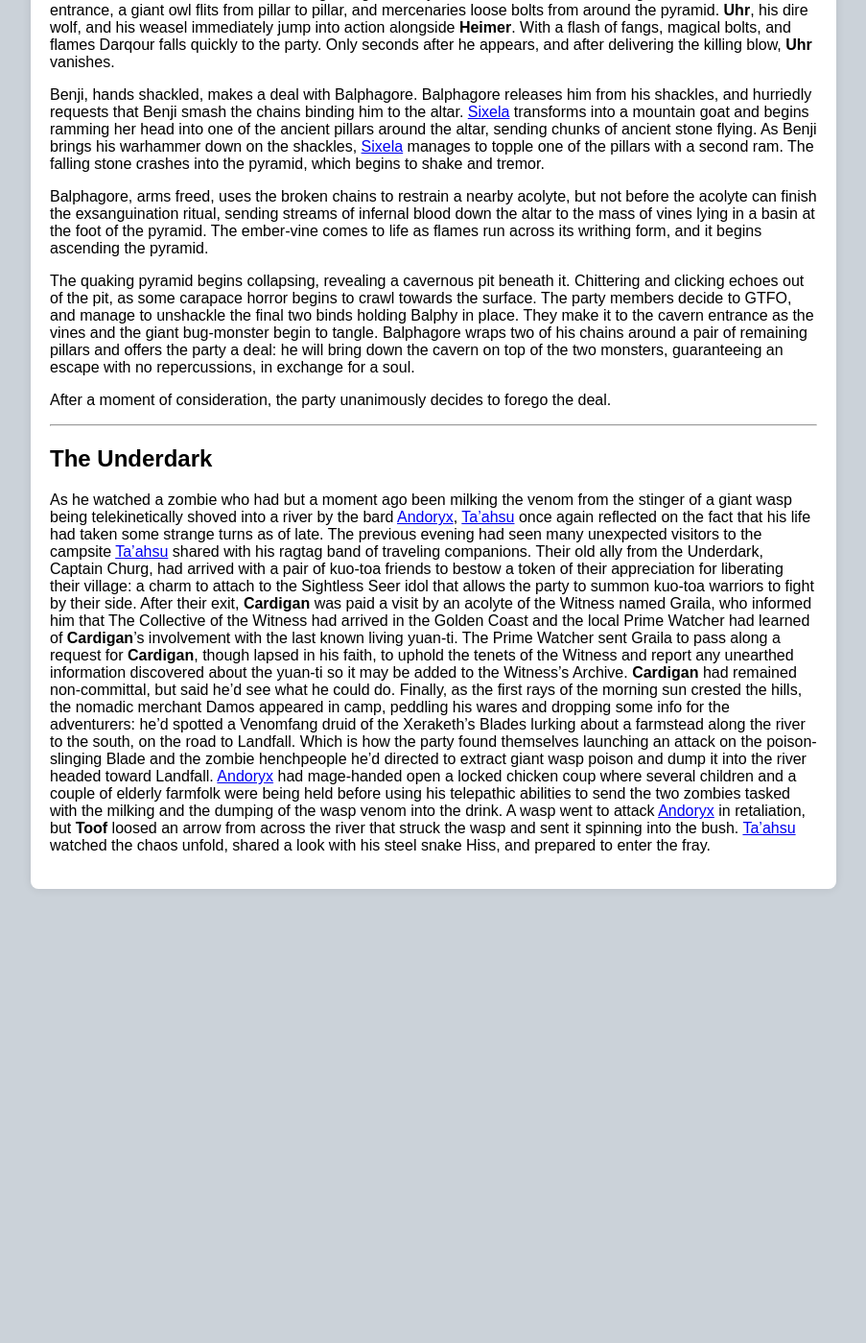
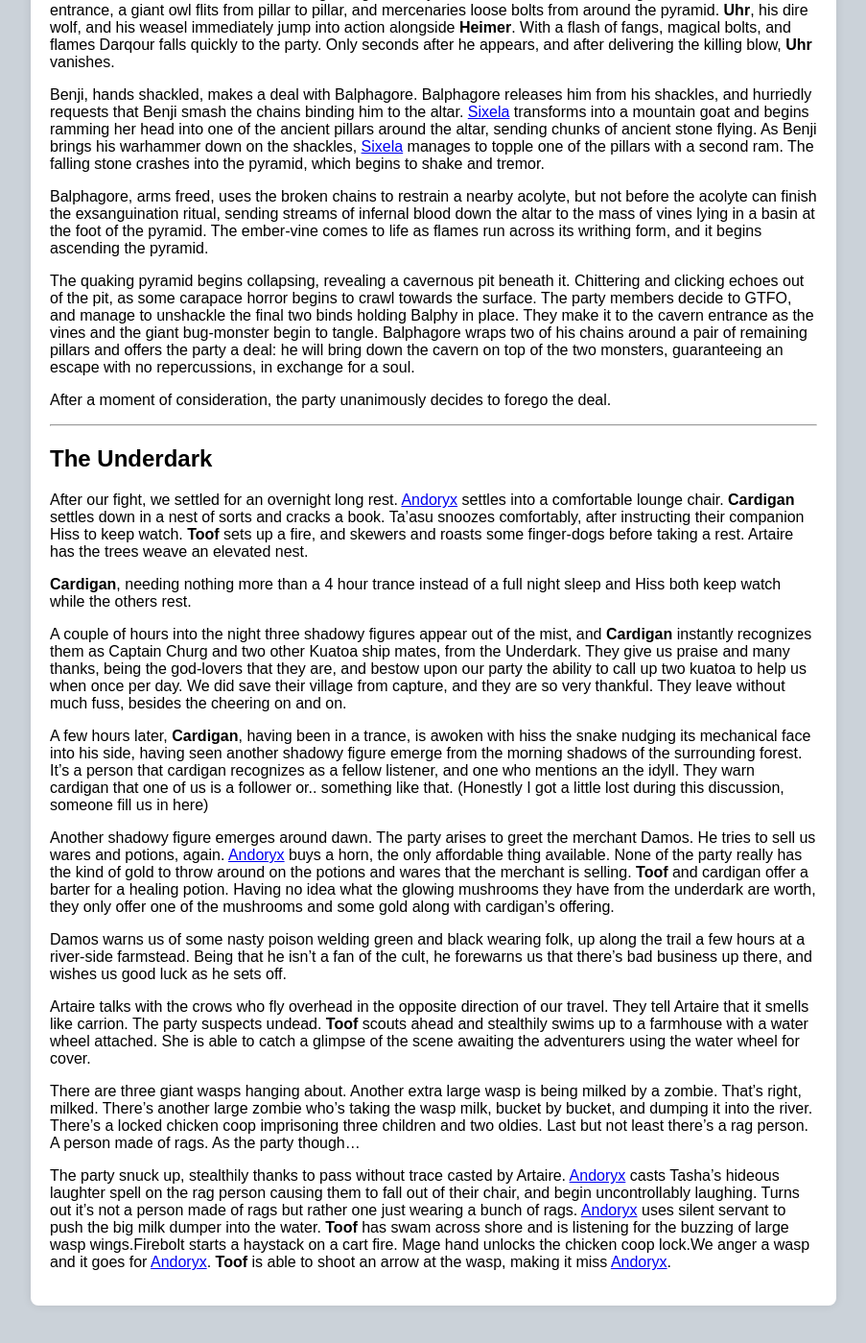
Before and after one commit to pragma-turner/tavernsandtales, a Jekyll site: the page built from _posts/2024-03-26-season-2-session-11.md, in a window 1280 px wide and 1400 px high, scrolled down 2467 px. Shown: the whole window at 96% size, without its empty margins (188-1091 px from the left). Built offline with Jekyll 4.4.1, drawn with Linux system fonts in a browser that asks for light colours; before the commit the page ends 3433 px from its top, so only the background shows below that.

Commit message:
Add Jess' notes.

```diff
--- a/_posts/2024-03-26-season-2-session-11.md
+++ b/_posts/2024-03-26-season-2-session-11.md
@@ -58,9 +58,20 @@ After a moment of consideration, the party unanimously decides to forego the dea
 ---
 # The Underdark <a name="underdark"/>
 
-As he watched a zombie who had but a moment ago been milking the venom from the stinger of a giant wasp being telekinetically shoved into a river by the bard [Andoryx]({% link _characters/andoryx-lukather.md %}), [Ta'ahsu]({% link _characters/ta'ahsu.md %}) once again reflected on the fact that his life had taken some strange turns as of late.
-The previous evening had seen many unexpected visitors to the campsite [Ta'ahsu]({% link _characters/ta'ahsu.md %}) shared with his ragtag band of traveling companions. Their old ally from the Underdark, Captain Churg, had arrived with a pair of kuo-toa friends to bestow a token of their appreciation for liberating their village: a charm to attach to the Sightless Seer idol that allows the party to summon kuo-toa warriors to fight by their side.
-After their exit, **Cardigan** was paid a visit by an acolyte of the Witness named Graila, who informed him that The Collective of the Witness had arrived in the Golden Coast and the local Prime Watcher had learned of **Cardigan**'s involvement with the last known living yuan-ti. The Prime Watcher sent Graila to pass along a request for **Cardigan**, though lapsed in his faith, to uphold the tenets of the Witness and report any unearthed information discovered about the yuan-ti so it may be added to the Witness's Archive. **Cardigan** had remained non-committal, but said he'd see what he could do.
-Finally, as the first rays of the morning sun crested the hills, the nomadic merchant Damos appeared in camp, peddling his wares and dropping some info for the adventurers: he'd spotted a Venomfang druid of the Xeraketh's Blades lurking about a farmstead along the river to the south, on the road to Landfall.
-Which is how the party found themselves launching an attack on the poison-slinging Blade and the zombie henchpeople he'd directed to extract giant wasp poison and dump it into the river headed toward Landfall. [Andoryx]({% link _characters/andoryx-lukather.md %}) had mage-handed open a locked chicken coup where several children and a couple of elderly farmfolk were being held before using his telepathic abilities to send the two zombies tasked with the milking and the dumping of the wasp venom into the drink. A wasp went to attack [Andoryx]({% link _characters/andoryx-lukather.md %}) in retaliation, but **Toof** loosed an arrow from across the river that struck the wasp and sent it spinning into the bush.
-[Ta'ahsu]({% link _characters/ta'ahsu.md %}) watched the chaos unfold, shared a look with his steel snake Hiss, and prepared to enter the fray.
+After our fight, we settled for an overnight long rest. [Andoryx]({% link _characters/andoryx-lukather.md %}) settles into a comfortable lounge chair. **Cardigan** settles down in a nest of sorts and cracks a book. Ta’asu snoozes comfortably, after instructing their companion Hiss to keep watch. **Toof** sets up a fire, and skewers and roasts some finger-dogs before taking a rest. Artaire has the trees weave an elevated nest.
+
+**Cardigan**, needing nothing more than a 4 hour trance instead of a full night sleep and Hiss both keep watch while the others rest.
+
+A couple of hours into the night three shadowy figures appear out of the mist, and **Cardigan** instantly recognizes them as Captain Churg and two other Kuatoa ship mates, from the Underdark. They give us praise and many thanks, being the god-lovers that they are, and bestow upon our party the ability to call up two kuatoa to help us when once per day. We did save their village from capture, and they are so very thankful. They leave without much fuss, besides the cheering on and on.
+
+A few hours later, **Cardigan**, having been in a trance, is awoken with hiss the snake nudging its mechanical face into his side, having seen another shadowy figure emerge from the morning shadows of the surrounding forest. It’s a person that cardigan recognizes as a fellow listener, and one who mentions an the idyll. They warn cardigan that one of us is a follower or.. something like that. (Honestly I got a little lost during this discussion, someone fill us in here)
+
+Another shadowy figure emerges around dawn. The party arises to greet the merchant Damos. He tries to sell us wares and potions, again. [Andoryx]({% link _characters/andoryx-lukather.md %}) buys a horn, the only affordable thing available. None of the party really has the kind of gold to throw around on the potions and wares that the merchant is selling. **Toof** and cardigan offer a barter for a healing potion. Having no idea what the glowing mushrooms they have from the underdark are worth, they only offer one of the mushrooms and some gold along with cardigan’s offering.
+
+Damos warns us of some nasty poison welding green and black wearing folk, up along the trail a few hours at a river-side farmstead. Being that he isn’t a fan of the cult, he forewarns us that there’s bad business up there, and wishes us good luck as he sets off.
+
+Artaire talks with the crows who fly overhead in the opposite direction of our travel. They tell Artaire that it smells like carrion. The party suspects undead. **Toof** scouts ahead and stealthily swims up to a farmhouse with a water wheel attached. She is able to catch a glimpse of the scene awaiting the adventurers using the water wheel for cover.
+
+There are three giant wasps hanging about. Another extra large wasp is being milked by a zombie. That’s right, milked. There’s another large zombie who’s taking the wasp milk, bucket by bucket, and dumping it into the river. There’s a locked chicken coop imprisoning three children and two oldies. Last but not least there’s a rag person. A person made of rags. As the party though…
+
+The party snuck up, stealthily thanks to pass without trace casted by Artaire. [Andoryx]({% link _characters/andoryx-lukather.md %}) casts Tasha’s hideous laughter spell on the rag person causing them to fall out of their chair, and begin uncontrollably laughing. Turns out it’s not a person made of rags but rather one just wearing a bunch of rags. [Andoryx]({% link _characters/andoryx-lukather.md %}) uses silent servant to push the big milk dumper into the water. **Toof** has swam across shore and is listening for the buzzing of large wasp wings.Firebolt starts a haystack on a cart fire. Mage hand unlocks the chicken coop lock.We anger a wasp and it goes for [Andoryx]({% link _characters/andoryx-lukather.md %}). **Toof** is able to shoot an arrow at the wasp, making it miss [Andoryx]({% link _characters/andoryx-lukather.md %}).
```
